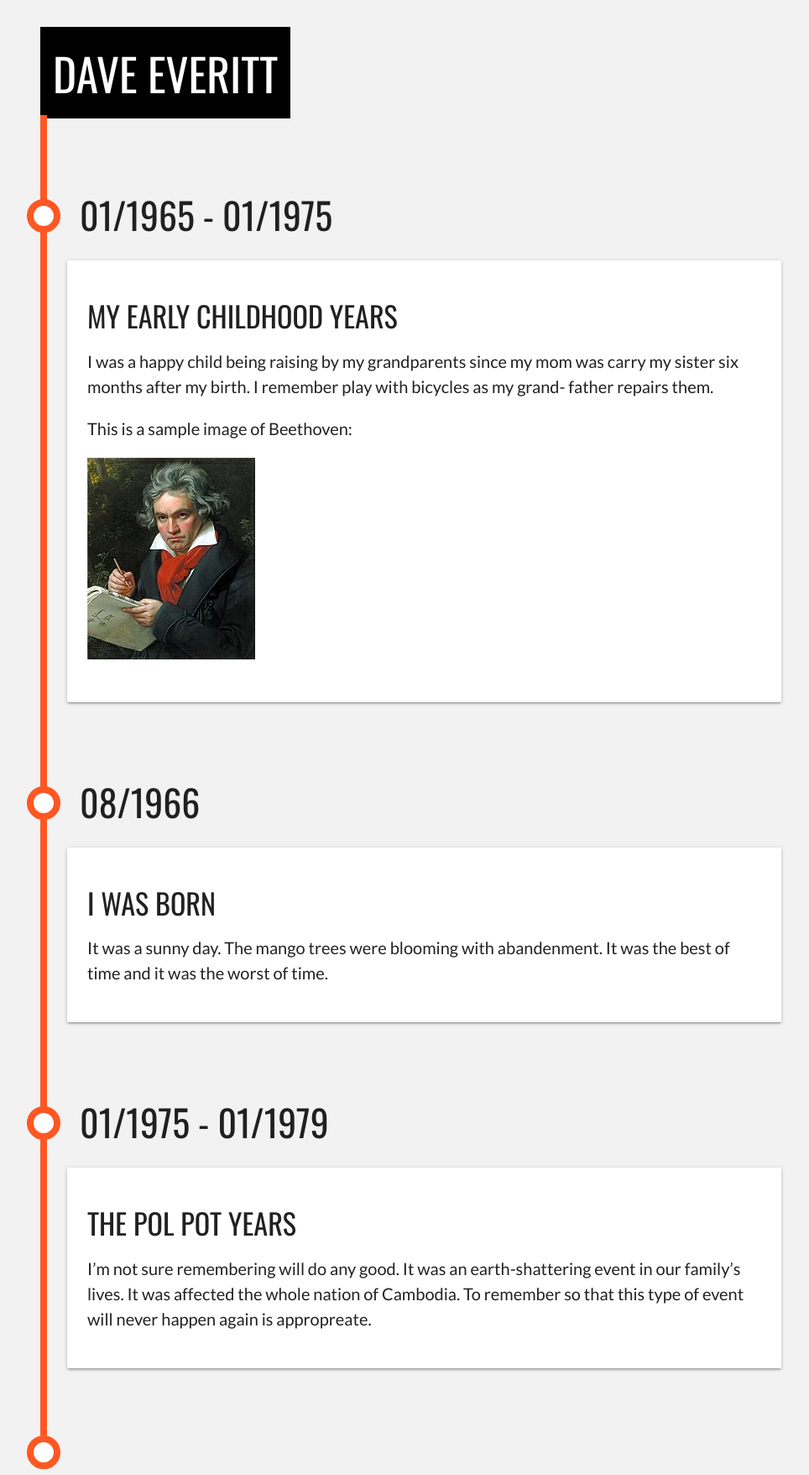
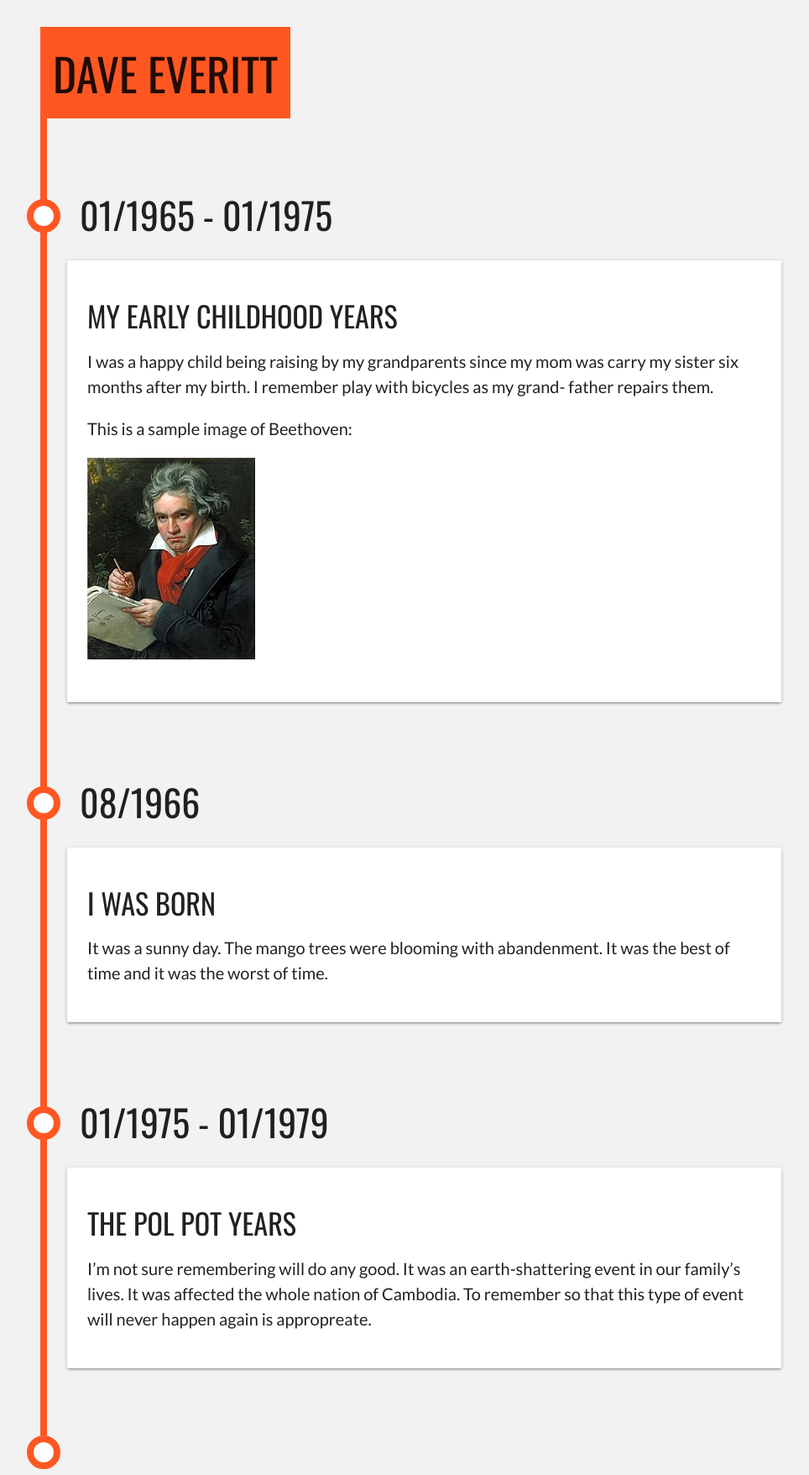
Before and after one commit to yong-lim/dave-timeline, a Jekyll site: the page built from index.md, in a window 1280 px wide. Shown: the whole page at 84% size, without its empty margins (157-1121 px from the left). Built offline with Jekyll 4.4.1, drawn with Linux system fonts in a browser that asks for light colours.

Commit message:
Change title color to orange with black text

```diff
--- a/_includes/milestones.html
+++ b/_includes/milestones.html
@@ -1,6 +1,6 @@
 <section>
   <div class="container row">
-    <h2 class="cv-title"><span class="black white-text">{{ site.title }}</span></h2>
+    <h2 class="cv-title"><span class="deep-orange">{{ site.title }}</span></h2>
     {% assign milestones = site.milestones | sort: 'date' %}
     {% for stone in milestones %}
     <div class="item">
```
